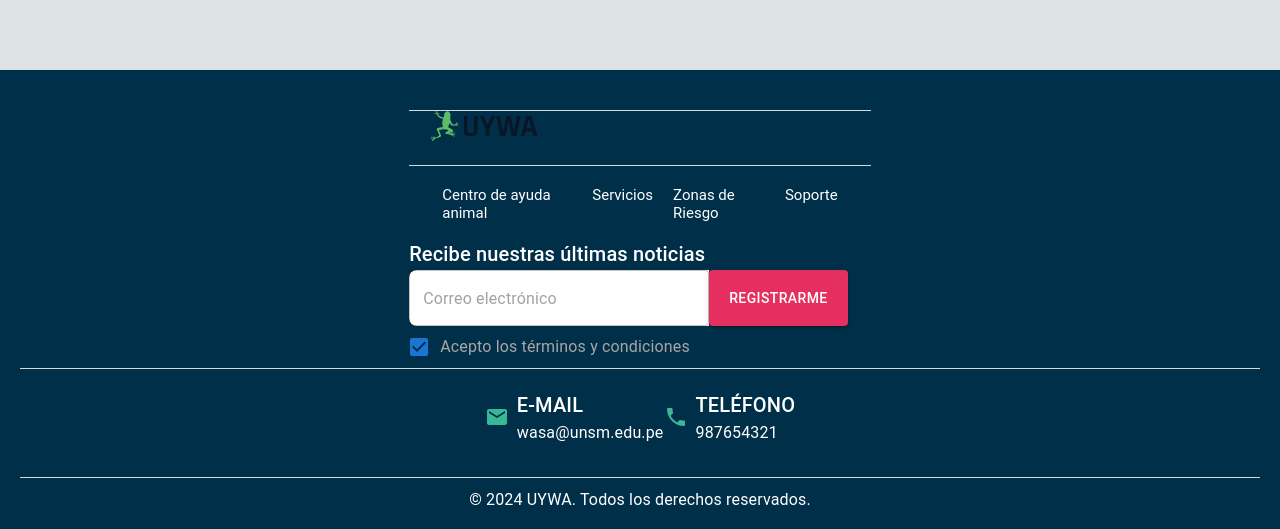
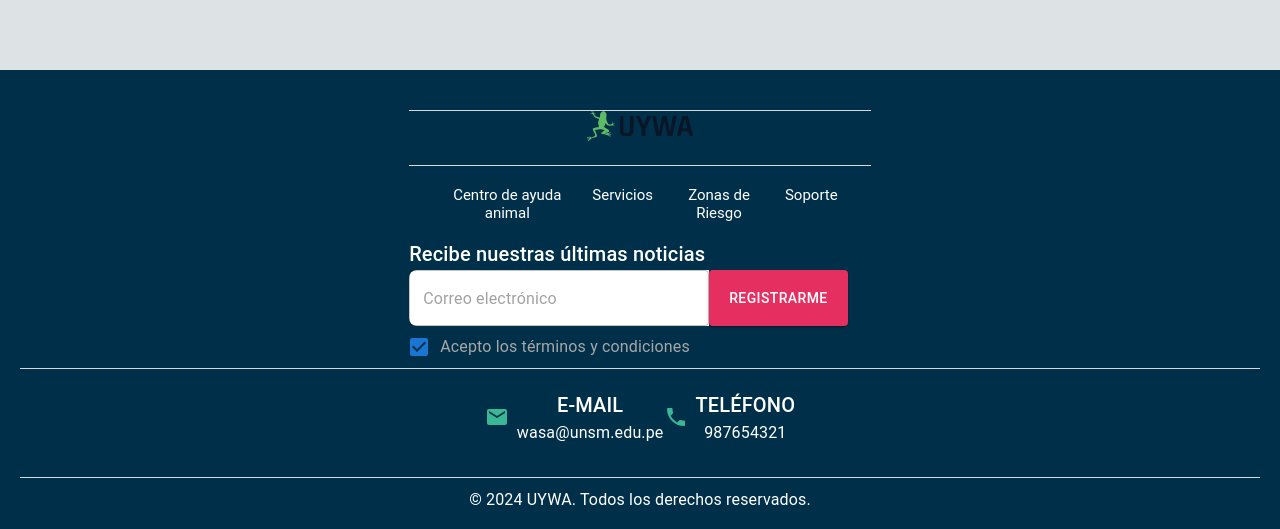
Before and after one commit to Fisi-InnovaTech/InnovaTech, a React (Create React App) app in the folder Desarrollo/Uywa/Codigo/Frontend/react-uywa/: page / in a window 1280 px wide. Shown: the part 3622-4151 px from the top of the page. Built offline with nearby package versions, Linux system fonts and the light colour scheme; a web font is replaced by a local one.

Commit message:
[add: footer-minor fix]

```diff
--- a/Desarrollo/Uywa/Codigo/Frontend/react-uywa/src/App.js
+++ b/Desarrollo/Uywa/Codigo/Frontend/react-uywa/src/App.js
@@ -25,6 +25,7 @@ function App() {
             <>
             <ResponsiveAppBar />
             <Outlet />
+            <Footer/>
             </>
           }>
           <Route path="/" element={<Home />} />
@@ -38,9 +39,6 @@ function App() {
 
       </div>
     </Router>
-    <Router>
-      <Footer />
-    </Router>
   </>
 
   );
```
